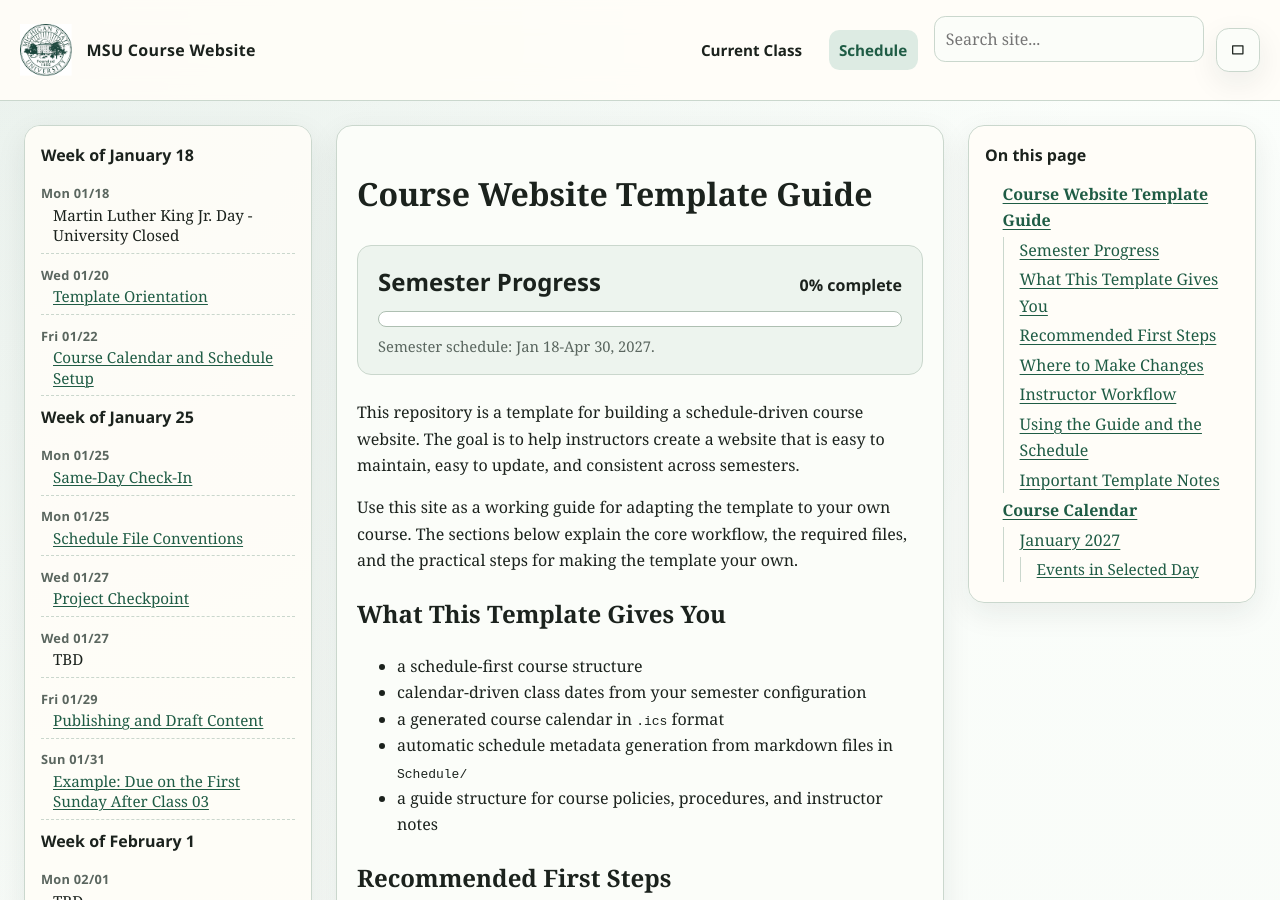
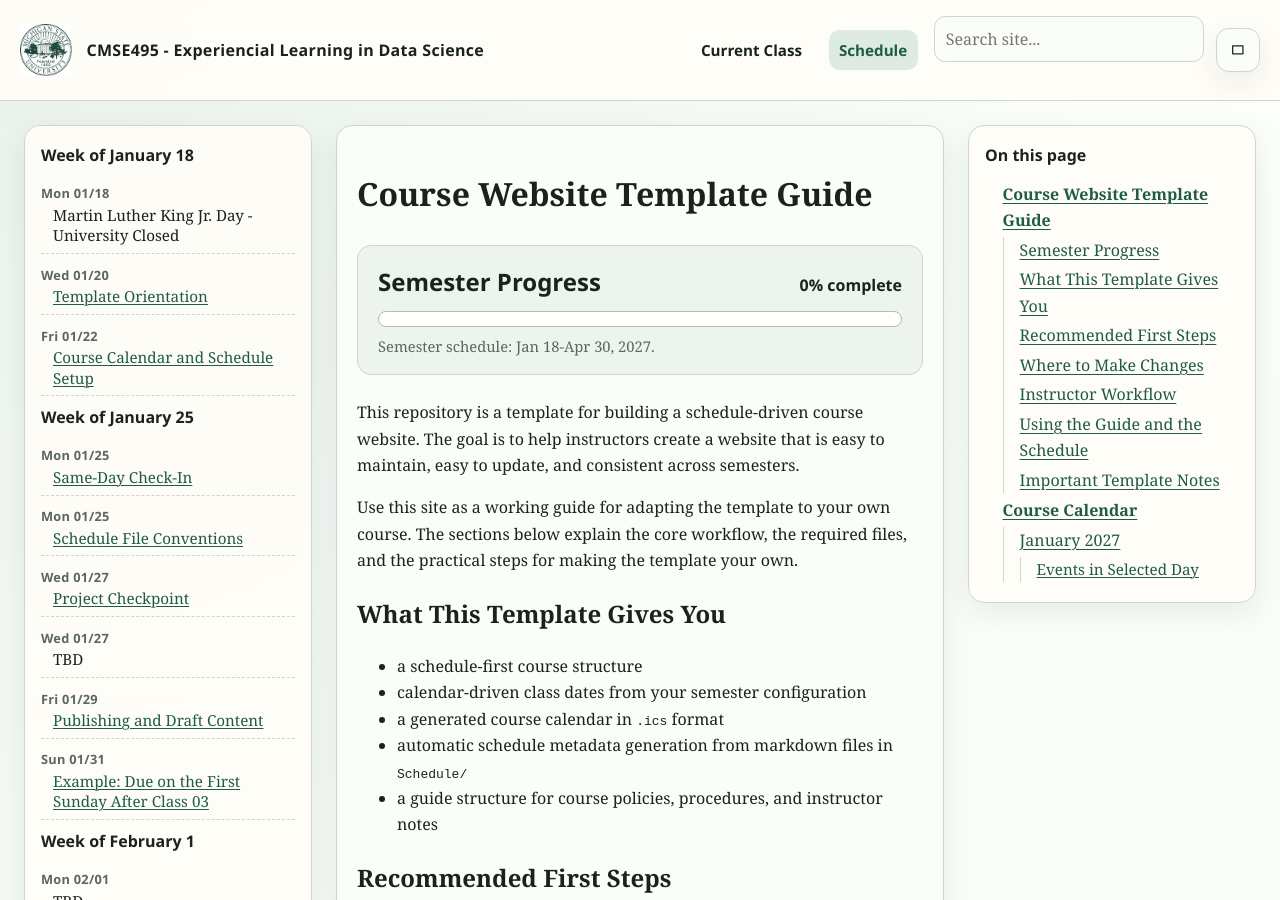
Before and after one commit to msu-cmse-courses/cmse495-SS27, a Jekyll site: the page built from index.md, in a window 1280 px wide and 900 px high. Built offline with Jekyll 4.4.1, drawn with Linux system fonts in a browser that asks for light colours.

Commit message:
fixing images

```diff
--- a/_config.yml
+++ b/_config.yml
@@ -1,7 +1,7 @@
 theme: jekyll-theme-minimal
-title: "MSU Course Website"
-description: "Reusable schedule-first course website template."
-logo: /assets/img/MSU.png
+title: "CMSE495 - Experiencial Learning in Data Science"
+description: "Website for the CMSE 495 Data Science Capstone."
+logo: /assets/img/logo.png
 favicon: /assets/img/favicon.ico
 baseurl: /cmse495-SS27
 permalink: /:year/:month/:day/:title
```
Also changed, not shown: assets/img/favicon.ico, assets/img/logo.png (added).
